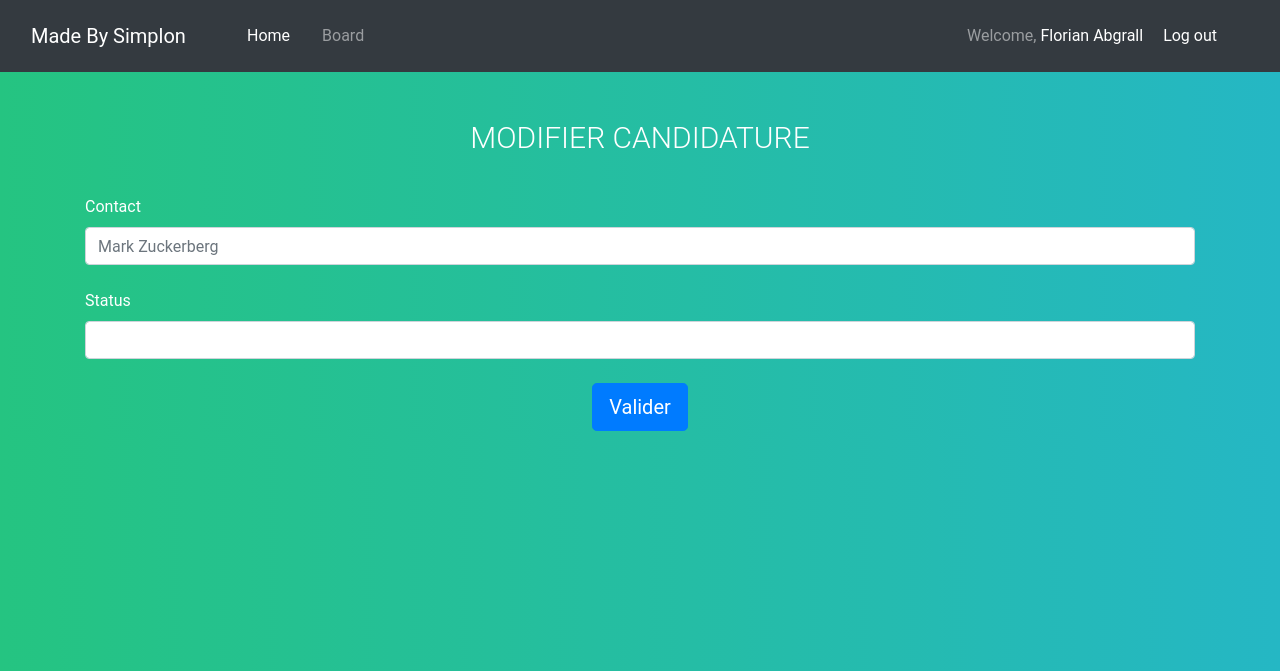
After one commit to yayahamour/candi-app, a Flask app: page /modify_candidacy?id=1 in a window 1280 px wide. The commit adds this page. Shown: the top 671 px of the page. Run offline with Flask 2, Linux system fonts and the light colour scheme; a user stored in the database is signed in; data comes from the database, SQL or seed files in the repository; both versions use the stored data as it was before the commit; some libraries are stand-ins or nearby versions.

Commit message:
'modify_cddcy'

```diff
--- a/App/forms.py
+++ b/App/forms.py
@@ -22,3 +22,10 @@
     current_password = PasswordField(label="Mot de passe actuel:", validators = [DataRequired()])
     new_password = PasswordField(label="Nouveau mot de passe:", validators = [DataRequired()])
     submit = SubmitField(label="Valider")
+
+class ModifyCandidacy(FlaskForm):
+
+    contact = StringField(label='Contact', validators=[DataRequired()])
+    status = StringField(label='Status', validators=[DataRequired()])
+
+    submit = SubmitField(label="Valider")
--- a/App/models.py
+++ b/App/models.py
@@ -1,3 +1,4 @@
+from email.policy import default
 from App import db,login_manager
 from datetime import date
 from flask_login import UserMixin # allow to set variable is_active=True and to stay connected
@@ -33,6 +34,7 @@ class Candidacy(db.Model):
     contact = db.Column(db.String(length=50), nullable=False)
     date = db.Column(db.String(), nullable=False)
     date_retry = db.Column(db.Date(), nullable=True)
+    status = db.Column(db.String(length=20), nullable=True, default='En cours')
 
     def __repr__(self):
         return f' Candidat id : {self.user_id}, Entreprise id: {self.enterprise_id}'
--- a/App/request.py
+++ b/App/request.py
@@ -10,7 +10,7 @@ class Request():
 
     def request_nomination_by_id(self, id):
         connection = self.get_db_connection()
-        request = "SELECT E.name, E.place, C.contact, C.date, C.status FROM Candidacy as C Join Users as U ON U.id = C.user_id JOIN Enterprise as E ON E.id = C.enterprise_id WHERE U.id = "+ str(id)
+        request = "SELECT E.id, E.name, E.place, C.contact, C.date, C.status FROM Candidacy as C Join Users as U ON U.id = C.user_id JOIN Enterprise as E ON E.id = C.enterprise_id WHERE U.id = "+ str(id)
         result = connection.execute(request).fetchall()
         connection.close()
         return result
--- a/App/routes.py
+++ b/App/routes.py
@@ -1,9 +1,9 @@
-from flask import render_template, redirect,url_for,flash
+from flask import render_template, redirect, request, url_for, flash
 from App import db, app
 from datetime import date
 from App.request import Request
 from .models import Users, Enterprise, Candidacy
-from .forms import Login, AddCandidacy, ModifyProfile
+from .forms import Login, AddCandidacy, ModifyCandidacy, ModifyProfile
 from flask_login import login_user, logout_user, login_required, current_user
 
 @app.route('/')
@@ -31,7 +31,7 @@ def board_page():
     if (current_user.is_admin == True):
         return render_template('board.html', title = ["Nom", "Prenom","Nom Entreprise", "Ville","Contact", "Date", "Status"],User=req.request_all_nomination())
     else:
-        return render_template('board.html', title = ["Nom Entreprise", "Ville","Contact", "Date", "Status",""],User=req.request_nomination_by_id(current_user.id))
+        return render_template('board.html', title = ["ID", "Nom Entreprise", "Ville","Contact", "Date", "Status",""],User=req.request_nomination_by_id(current_user.id))
 
 @app.route('/logout')
 def logout_page():
@@ -73,3 +73,23 @@ def modify_profile():
         else:
             flash('Adresse email ou mot de passe invalide',category="danger")
     return render_template('modify_profile.html',form=form)
+
+@app.route('/modify_candidacy', methods=['GET', 'POST'])
+@login_required
+def modify_candidacy():
+    form = ModifyCandidacy()
+    candidacy_id = request.args.get('id')
+    candidacy = Candidacy.query.filter_by(id = candidacy_id).first()
+
+    if form.validate_on_submit():
+
+        if candidacy:
+            candidacy.contact = form.contact.data
+            candidacy.status = form.status.data
+            db.session.commit()
+
+            flash(f"La candidature a bien été modifié",category="success")
+            return redirect(url_for('board_page'))
+        else:
+            flash('Something goes wrong',category="danger")
+    return render_template('modify_candidacy.html', form=form , contact = candidacy.contact)
--- /dev/null
+++ b/App/templates/modify_candidacy.html
@@ -0,0 +1,23 @@
+{% extends 'base.html' %}
+
+{% block title %}
+    Modifier candidature
+{% endblock %}
+
+{% block content %}
+    <div class='container mt-5'>
+        <h1 class="text-center"> Modifier candidature </h1>
+        <br>
+        <form method="POST" class="form-register">
+            {{ form.hidden_tag() }}
+
+            {{ form.contact.label() }}
+            {{ form.contact(placeholder=contact, class="form-control") }}
+            <br>
+            {{ form.status.label() }}
+            {{ form.status(placeholder=status, class="form-control") }}
+            <br>
+            {{ form.submit(class="btn btn-lg btn-primary d-block", id="button")}}
+        </form>
+    </div>
+{% endblock %}
```
Also changed, not shown: App/templates/board.html (+6 -4 lines), App/candidature.db (deleted).
